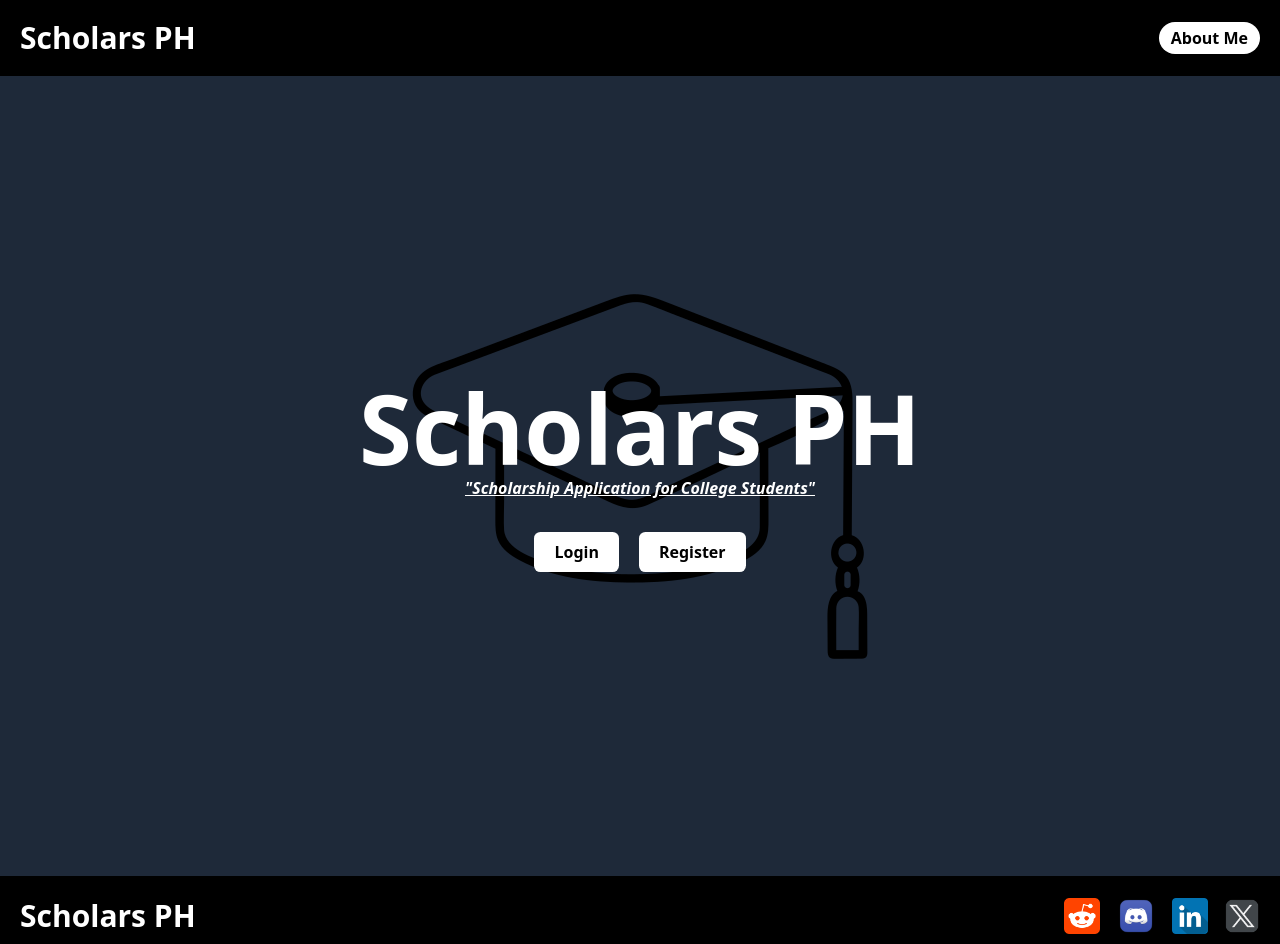
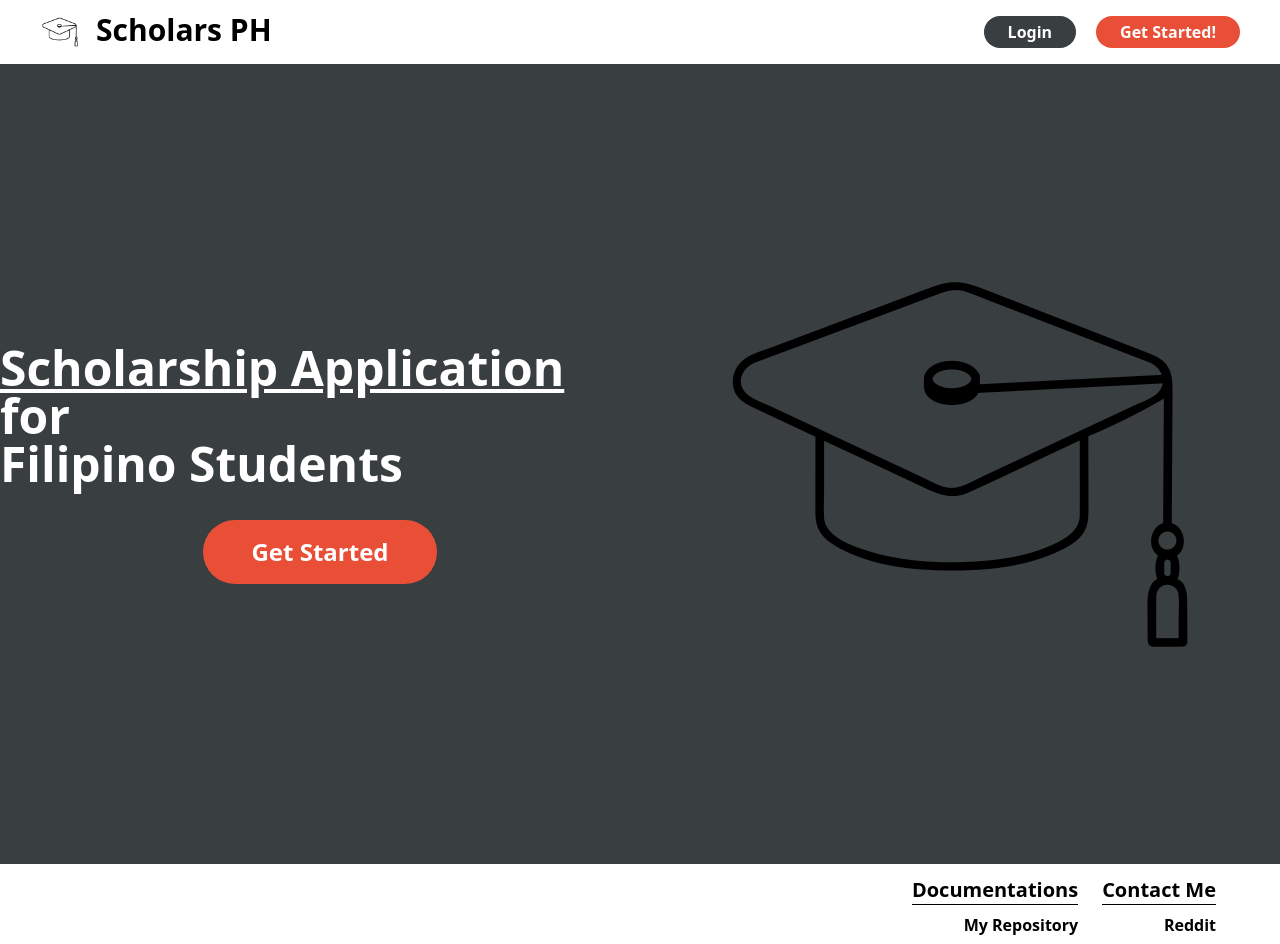
Before and after one commit to Muelvzz/scholarship-applications, a React app in the folder frontend/: page / in a window 1280 px wide. Shown: the top 944 px of the page. Built offline with nearby package versions, Linux system fonts and the light colour scheme; the HTML template or start-up script is replaced by a standard one.

Commit message:
landing page layout

```diff
--- a/frontend/src/components/Footer.jsx
+++ b/frontend/src/components/Footer.jsx
@@ -1,37 +1,72 @@
 export default function Footer() {
 
-    const buttonStyle = 'cursor-pointer transition-transform duration-300 hover:scale-125'
+    // const buttonStyle = 'cursor-pointer transition-transform duration-300 hover:scale-125'
+
+    // return (
+    //     <>
+    //         <div className='bg-black text-white px-5 py-5 flex justify-between items-center'>
+    //             <div>
+    //                 <h1 className='text-3xl font-bold'>Scholars PH</h1>
+    //             </div>
+    //             <div className='flex items-center gap-4'>
+    //                 <button className={`size-9 ${buttonStyle}`}>
+    //                     <a href="https://www.reddit.com/user/Lopez_Muelbs/?utm_source=share&utm_medium=web3x&utm_name=web3xcss&utm_term=1&utm_content=share_button">
+    //                         <img src="\reddit.png" alt="Reddit Icon" />
+    //                     </a>
+    //                 </button>
+
+    //                 <button className={`size-10 ${buttonStyle}`}>
+    //                     <a href="">
+    //                         <img src="\discord.png" alt="Discord Icon" />
+    //                     </a>
+    //                 </button>
+
+    //                 <button className={`size-9 ${buttonStyle}`}>
+    //                     <a href="https://www.linkedin.com/in/psalm-muelvin-lopez-003a78227/">
+    //                         <img src="\linkedin.png" alt="LinkedIn Icon" />
+    //                     </a>
+    //                 </button>
+
+    //                 <button className={`size-9 ${buttonStyle}`}>
+    //                     <a href="https://x.com/Muelvzz">
+    //                         <img src="\x.png" alt="X Icon" />
+    //                     </a>
+    //                 </button>
+    //             </div>
+    //         </div>
+    //     </>
+    // )
 
     return (
         <>
-            <div className='bg-black text-white px-5 py-5 flex justify-between items-center'>
-                <div>
+            <div className='
+                    md:flex justify-between
+                    px-5 lg:px-10 py-3
+                    items-center'>
+                <div className="flex gap-x-4">
+                    <img src="/cap.png" alt="Cap Icon" className="w-10" />
                     <h1 className='text-3xl font-bold'>Scholars PH</h1>
                 </div>
-                <div className='flex items-center gap-4'>
-                    <button className={`size-9 ${buttonStyle}`}>
-                        <a href="https://www.reddit.com/user/Lopez_Muelbs/?utm_source=share&utm_medium=web3x&utm_name=web3xcss&utm_term=1&utm_content=share_button">
-                            <img src="\reddit.png" alt="Reddit Icon" />
-                        </a>
-                    </button>
 
-                    <button className={`size-10 ${buttonStyle}`}>
-                        <a href="">
-                            <img src="\discord.png" alt="Discord Icon" />
-                        </a>
-                    </button>
+                <div className="flex justify-between">
+                    <div className="font-semibold mr-6">
+                        <p className="text-xl font-bold">Documentations</p>
+                        <hr />
+                        <ul className="flex flex-col md:text-right gap-y-3 mt-2">
+                            <li><a href="https://www.reddit.com/user/Lopez_Muelbs/?utm_source=share&utm_medium=web3x&utm_name=web3xcss&utm_term=1&utm_content=share_button">My Repository</a></li>
+                        </ul>
+                    </div>
 
-                    <button className={`size-9 ${buttonStyle}`}>
-                        <a href="https://www.linkedin.com/in/psalm-muelvin-lopez-003a78227/">
-                            <img src="\linkedin.png" alt="LinkedIn Icon" />
-                        </a>
-                    </button>
-
-                    <button className={`size-9 ${buttonStyle}`}>
-                        <a href="https://x.com/Muelvzz">
-                            <img src="\x.png" alt="X Icon" />
-                        </a>
-                    </button>
+                    <div className="font-semibold mr-6">
+                        <p className="text-xl font-bold">Contact Me</p>
+                        <hr />
+                        <ul className="flex flex-col md:text-right gap-y-3 mt-2">
+                            <li><a href="https://www.reddit.com/user/Lopez_Muelbs/?utm_source=share&utm_medium=web3x&utm_name=web3xcss&utm_term=1&utm_content=share_button">Reddit</a></li>
+                            <li><a href="https://www.linkedin.com/in/psalm-muelvin-lopez-003a78227/">LinkedIn</a></li>
+                            <li><a href="https://x.com/Muelvzz">GitHub</a></li>
+                            <li><a href="https://x.com/Muelvzz">X (Twitter)</a></li>
+                        </ul>
+                    </div>
                 </div>
             </div>
         </>
--- a/frontend/src/components/Navbar.jsx
+++ b/frontend/src/components/Navbar.jsx
@@ -1,12 +1,23 @@
+import { Link } from 'react-router-dom'
+
 export default function Navbar() {
     return (
         <>
-            <div className='bg-black text-white px-5 py-5 flex justify-between items-center'>
-                <div>
-                    <h1 className='text-3xl font-bold'>Scholars PH</h1>
+            <div className='
+                    flex justify-between
+                    px-5 lg:px-10 py-3
+                    items-center'>
+                <div className="flex gap-x-4">
+                    <img src="/cap.png" alt="Cap Icon" className="w-10" />
+                    <h1 className='text-3xl font-bold'><Link to={'/'}>Scholars PH</Link></h1>
                 </div>
-                <div className='flex'>
-                    <button className='cursor-pointer bg-white text-black px-3 py-1 font-bold rounded-full transition-transform duration-300 hover:scale-110'>About Me</button>
+                <div className='flex gap-x-5'>
+                    <button className='bg-[#393e41] rounded-full px-6 py-1 font-bold text-white'>
+                        <Link to={'/login'}>Login</Link>
+                    </button>
+                    <button className='bg-[#e94f37] rounded-full px-6 py-1 font-bold text-white'>
+                        <Link to={'/register'}>Get Started!</Link>
+                    </button>
                 </div>
             </div>
         </>
--- a/frontend/src/features/LandingPage.jsx
+++ b/frontend/src/features/LandingPage.jsx
@@ -1,30 +1,77 @@
 import { Link } from 'react-router-dom'
+import { useState, useEffect } from 'react'
+import Login from '../features/auth/Login'
+import Register from '../features/auth/Register'
 
 export default function LandingPage() {
 
-    const buttonStyle = 'cursor-pointer bg-white text-black px-5 py-2 font-bold rounded-[0.5vw] transition-transform duration-300 hover:scale-110'
+    const [width, setWidth] = useState(window.innerWidth)
+    const [isRegister, setIsRegister] = useState(false)
+    const [isLogin, setIsLogin] = useState(false)
+
+    useEffect(() => {
+        const handleResize = () => setWidth(window.innerWidth)
+
+        window.addEventListener('resize', handleResize)
+        return () => window.removeEventListener('resize', handleResize)
+    }, [])
+
+    if (width >= 1023) {
+        return (
+            <>
+                <div className='flex bg-[#393e41] h-screen items-center'>
+
+                    <div className='
+                            flex flex-col flex-1
+                            justify-center items-center
+                            text-white gap-y-8'>
+                        <p className='font-bold text-5xl'><u>Scholarship Application</u> for <br /> Filipino Students</p>
+                        <button className='
+                                bg-[#e94f37] text-2xl font-bold
+                                rounded-full px-12 py-4
+                                cursor-pointer transition-transform duration-300 hover:scale-110'
+                                onClick={() => {setIsRegister(true), setIsLogin(false)}}
+                                >
+                            Get Started
+                        </button>
+                    </div>
+                    {!isLogin && !isRegister ? (
+                        <div className='flex-1'>
+                            <div className='flex justify-center items-center'>
+                                <img src="/cap.png" alt="Cap Logo"/>
+                            </div>
+                        </div>
+                    ): isLogin ? (
+                        <Login />
+                    ): (
+                        <Register />
+                    )}
+
+                </div>
+            </>
+        )
+    }
 
     return (
         <>
-            <div className="flex flex-col h-screen bg-gray-800 items-center justify-center bg-[url('/cap.png')] bg-no-repeat bg-center">
-                <div>
-                    <h1 className='text-8xl font-bold text-white'>Scholars PH</h1>
+            <div className='
+                    flex flex-col bg-[#393e41]
+                    h-screen justify-center items-center'>
+
+                <div className='
+                        flex flex-col justify-center items-center
+                        text-white text-center'>
+                    <p className='font-bold text-5xl mb-8'>
+                        <u>Scholarship Application</u> for <br /> Filipino Students
+                    </p>
+                    <button className='
+                            bg-[#e94f37] text-2xl font-bold
+                            rounded-full px-12 py-4
+                            cursor-pointer transition-transform duration-300 hover:scale-110'>
+                        <Link to={'/register'}>Get Started!</Link>
+                    </button>
                 </div>
-                <div>
-                    <h3 className='italic font-semibold underline text-white'>"Scholarship Application for College Students"</h3>
-                </div>
-                <div className='mt-8 gap-5 flex justify-center'>
-                    <div>
-                        <button className={`${buttonStyle}`}>
-                            <Link to={ '/login' }>Login</Link>
-                        </button>
-                    </div>
-                    <div>
-                        <button className={`${buttonStyle}`}>
-                            <Link to={ '/register' }>Register</Link>
-                        </button>
-                    </div>
-                </div>
+
             </div>
         </>
     )
--- a/frontend/src/features/auth/Login.jsx
+++ b/frontend/src/features/auth/Login.jsx
@@ -65,7 +65,6 @@ export default function Login() {
 
     return (
         <>
-            <div className='flex flex-col h-screen bg-gray-800 items-center justify-center'>
             <div>
                 <Feedback
                     status={ status }
@@ -96,7 +95,6 @@ export default function Login() {
                     >Login</button>
                 </form>
             </div>
-            </div>
         </>
     )
 }
--- a/frontend/src/features/auth/Register.jsx
+++ b/frontend/src/features/auth/Register.jsx
@@ -67,7 +67,6 @@ export default function Register() {
 
     return (
         <>
-            <div className='flex flex-col h-screen bg-gray-800 items-center justify-center'>
                 <div>
                     <Feedback
                         status={ status }
@@ -121,7 +120,6 @@ export default function Register() {
 
                         <Link className='hover:underline text-center font-semibold' to={ '/login' }>Already have an account?</Link>
                     </form>
-                </div>
             </div>
         </>
     )
```
Also changed, not shown: frontend/src/features/admin/SuperAdmin.jsx (+13 -8 lines). Lines whose indentation alone changed are shown as unchanged.
